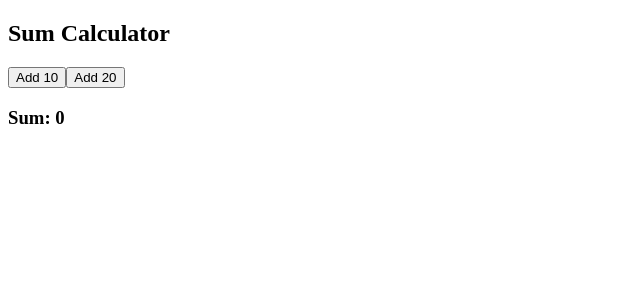
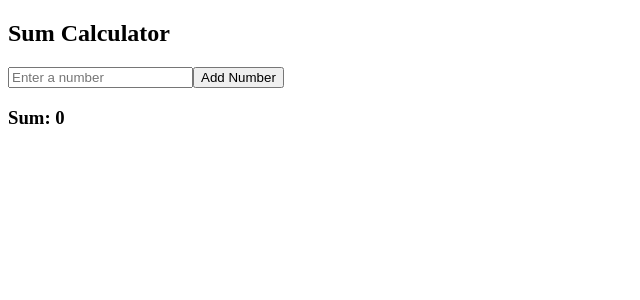
Before and after one commit to acciojob/sum-calculator-santosh5D11, a React app: page / in a window 1280 px wide. Shown: the top 300 px of the page, without its empty margins (0-640 px from the left). Built offline with nearby package versions, Linux system fonts and the light colour scheme.

Commit message:
Add Sum Calculator

```diff
--- a/src/components/App.js
+++ b/src/components/App.js
@@ -3,19 +3,32 @@ import "./../styles/App.css";
 
 const App = () => {
   const [numbers, setNumbers] = useState([]);
+  const [input, setInput] = useState("");
   const [sum, setSum] = useState(0);
 
   useEffect(() => {
     setSum(numbers.reduce((a, b) => a + b, 0));
   }, [numbers]);
 
+  const addNumber = () => {
+    if (input.trim() === "") return;
+
+    setNumbers([...numbers, Number(input)]);
+    setInput("");
+  };
+
   return (
     <div>
       <h2>Sum Calculator</h2>
 
-      <button onClick={() => setNumbers([...numbers, 10])}>Add 10</button>
+      <input
+        type="number"
+        value={input}
+        onChange={(e) => setInput(e.target.value)}
+        placeholder="Enter a number"
+      />
 
-      <button onClick={() => setNumbers([...numbers, 20])}>Add 20</button>
+      <button onClick={addNumber}>Add Number</button>
 
       <h3>Sum: {sum}</h3>
     </div>
```
